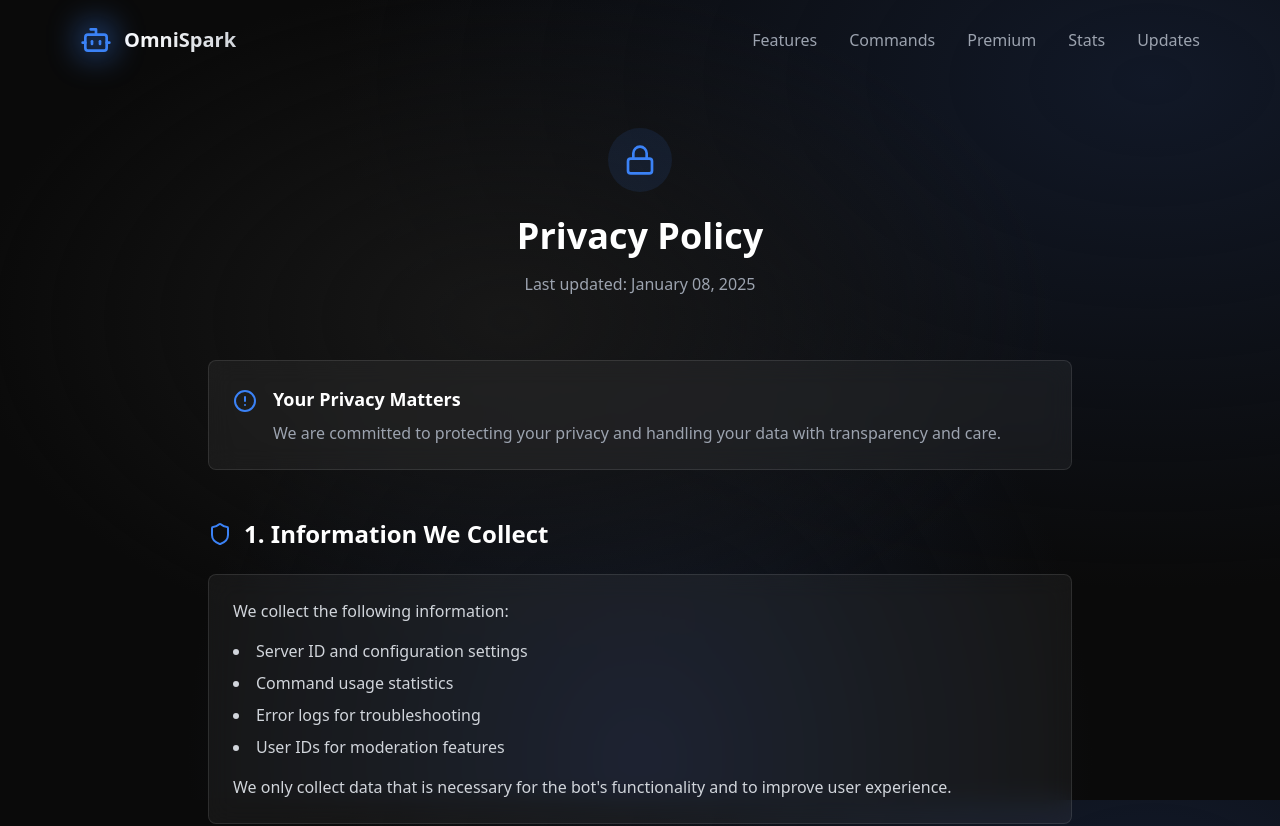
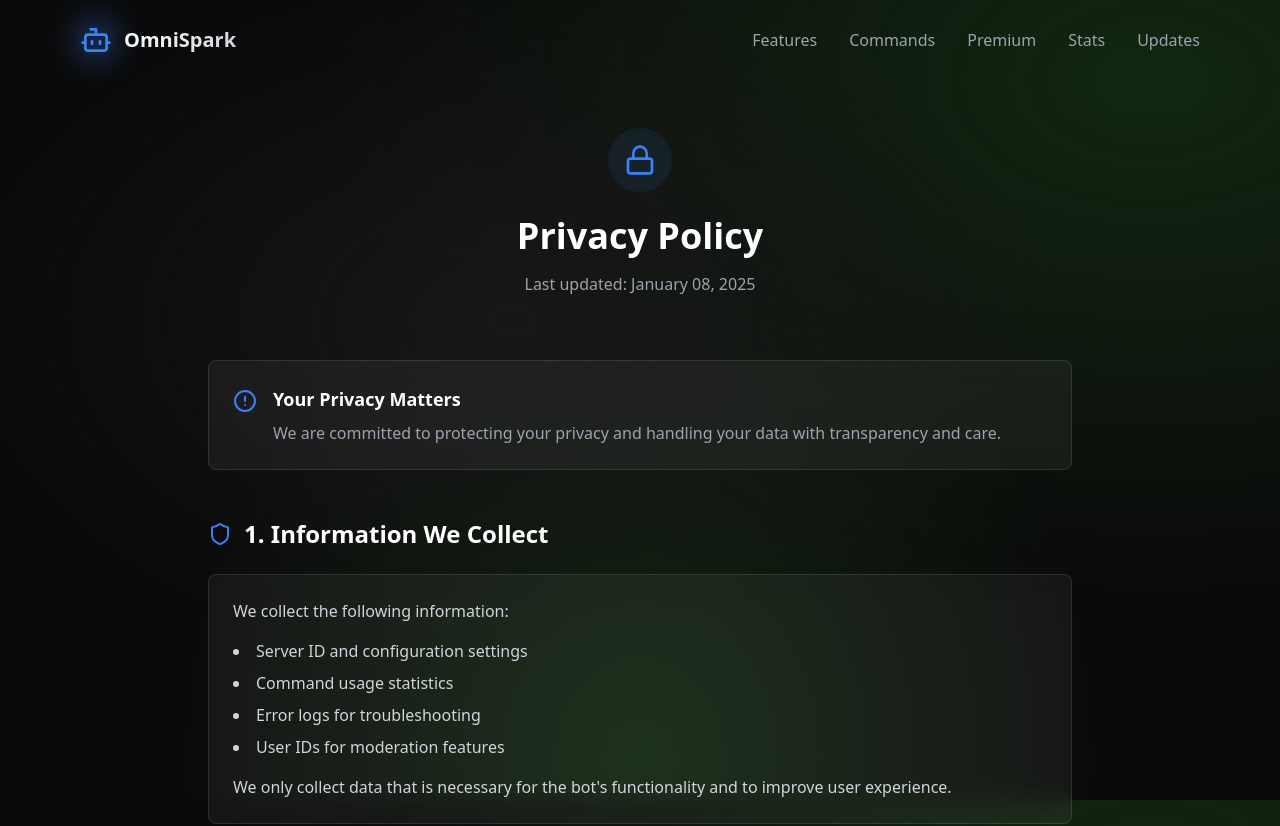
Before and after one commit to voidpuls/Bot-WebSite, a React (Vite) app: page /privacy in a window 1280 px wide. Shown: the top 826 px of the page. Built offline with nearby package versions, Linux system fonts and the light colour scheme.

Commit message:
Update index.css

```diff
--- a/src/index.css
+++ b/src/index.css
@@ -10,8 +10,8 @@
 
 .bg-mesh {
   background-image: radial-gradient(at 40% 40%, rgb(23, 23, 23) 0px, transparent 50%),
-                    radial-gradient(at 90% 10%, rgb(17, 24, 39) 0px, transparent 50%),
-                    radial-gradient(at 50% 95%, rgb(17, 24, 39) 0px, transparent 50%);
+                    radial-gradient(at 90% 10%, rgb(18, 39, 17) 0px, transparent 50%),
+                    radial-gradient(at 50% 95%, rgb(18, 39, 17) 0px, transparent 50%);
   background-attachment: fixed;
 }
 
```
